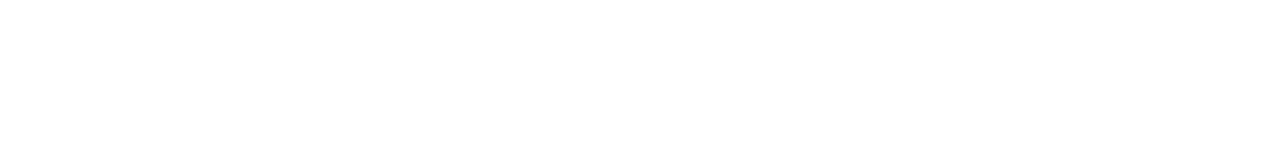
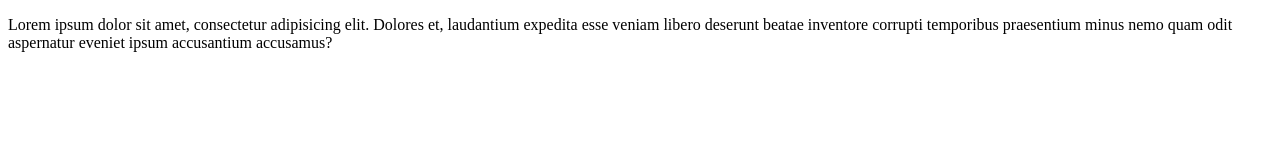
Before and after one commit to sunilyel/MERN, a website: page index.html in a window 1280 px wide. Drawn offline with Linux system fonts and the light colour scheme.

Commit message:
index.html

```diff
--- a/index.html
+++ b/index.html
@@ -6,5 +6,12 @@
     <meta name="viewport" content="width=device-width, initial-scale=1.0" />
     <title>Document</title>
   </head>
-  <body></body>
+  <body>
+    <p>
+      Lorem ipsum dolor sit amet, consectetur adipisicing elit. Dolores et,
+      laudantium expedita esse veniam libero deserunt beatae inventore corrupti
+      temporibus praesentium minus nemo quam odit aspernatur eveniet ipsum
+      accusantium accusamus?
+    </p>
+  </body>
 </html>
```
